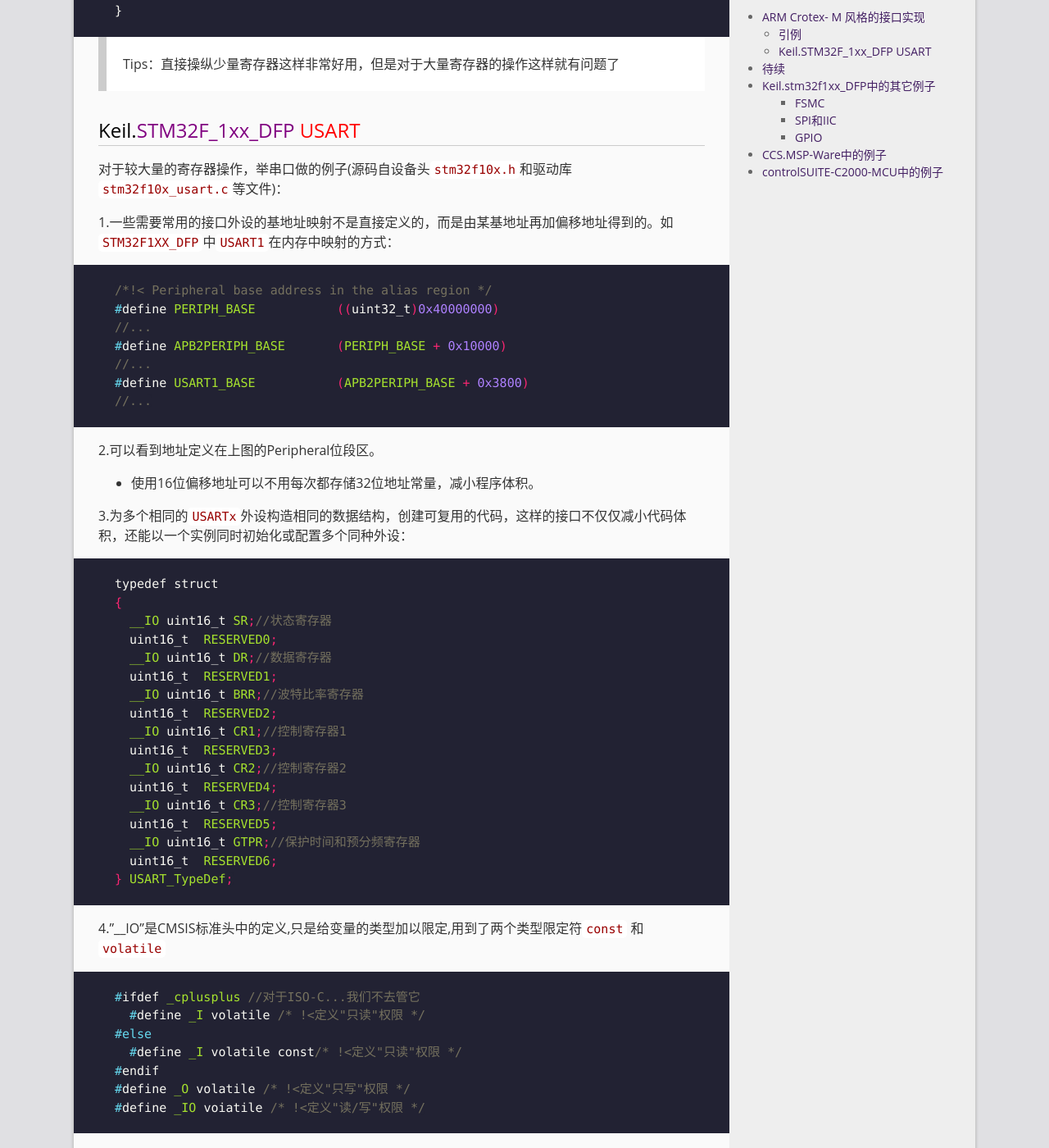
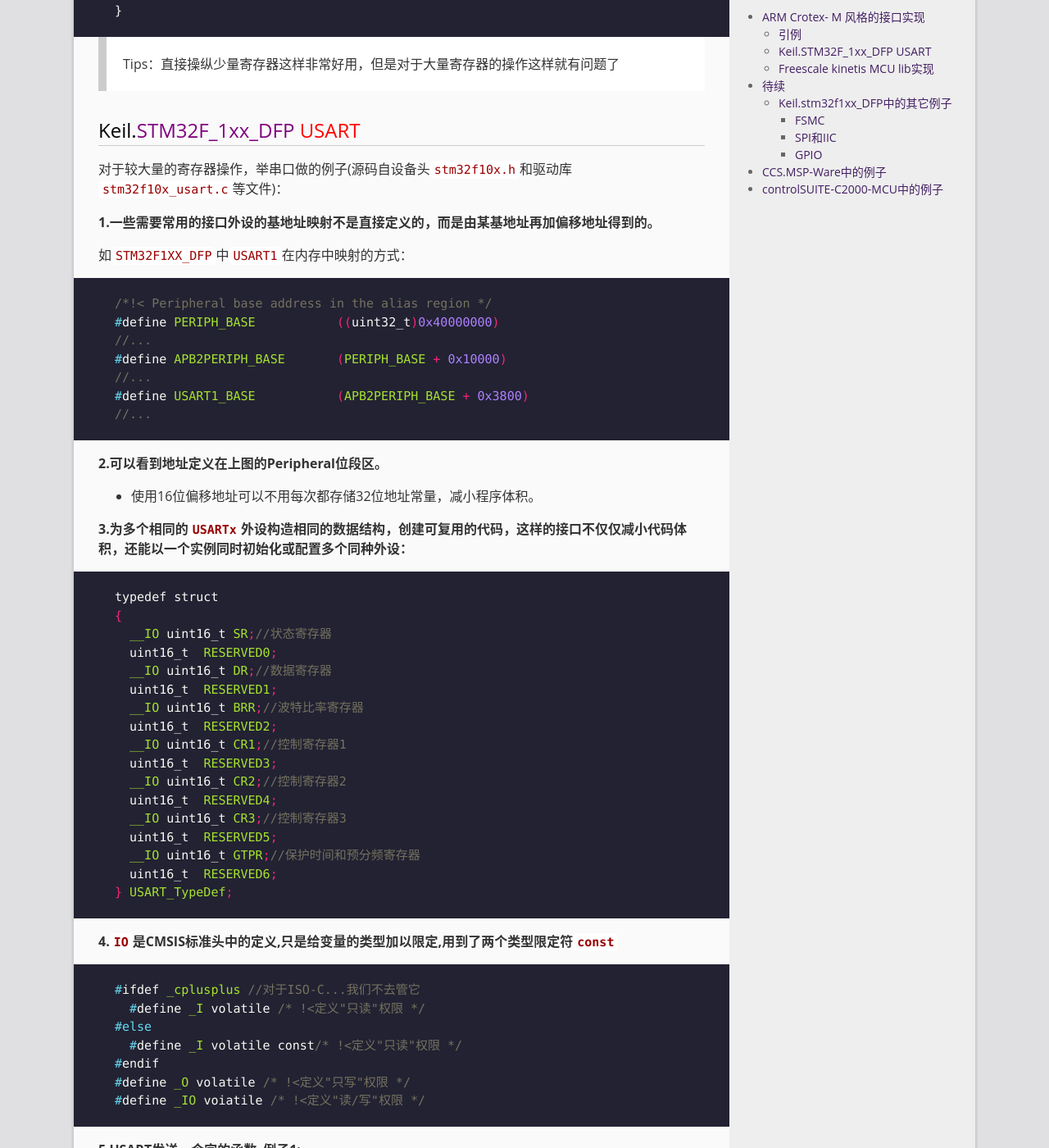
Before and after one commit to imTim12138/imTim12138.github.io, a Jekyll site: the page built from _posts/2016-04-01-i-o-peripheral-md.markdown, in a window 1280 px wide and 1400 px high, scrolled down 1785 px. Shown: the whole window at 82% size. Built offline with Jekyll 4.4.1, drawn with Linux system fonts in a browser that asks for light colours; comment, search, counter and statistics services are not loaded; some of the changed text lies outside the part shown.

Commit message:
add some contect to I/O post

````diff
--- a/_posts/2016-04-01-i-o-peripheral-md.markdown
+++ b/_posts/2016-04-01-i-o-peripheral-md.markdown
@@ -14,9 +14,10 @@
 ![memary](/images/memary.png)
 
 ## 引例
+
 先引一个Crotex-M权威指南上,展现原理的例子：
 
-1.定义指向0x40010800、0x40010804、0x40010808三个字的指针，并直接添加*，用于给特定地址直接赋值。
+**1.定义指向0x40010800、0x40010804、0x40010808三个字的指针，并直接添加*，用于给特定地址直接赋值。**
 
 ~~~scala
 /* STN32F 100RBT6BeGPIO A 端口配置寄存器低字 */
@@ -29,7 +30,7 @@
 ~~~
 > Tips:最里层两个同级括号将整数强制转换成`volatile unsigned long`型指针，最外层是为了取指针直接给指向的地址赋值。
 
-2.操纵寄存器
+**2.操纵寄存器**
 
 ~~~cpp
 /* 复位GPIOA */
@@ -47,7 +48,9 @@
 
 对于较大量的寄存器操作，举串口做的例子(源码自设备头`stm32f10x.h`和驱动库`stm32f10x_usart.c`等文件)：
 
-1.一些需要常用的接口外设的基地址映射不是直接定义的，而是由某基地址再加偏移地址得到的。如`STM32F1XX_DFP`中`USART1`在内存中映射的方式：
+**1.一些需要常用的接口外设的基地址映射不是直接定义的，而是由某基地址再加偏移地址得到的。**
+
+如`STM32F1XX_DFP`中`USART1`在内存中映射的方式：
 
 ~~~scala
 /*!< Peripheral base address in the alias region */
@@ -59,10 +62,11 @@
 //...
 ~~~
 
-2.可以看到地址定义在上图的Peripheral位段区。
+**2.可以看到地址定义在上图的Peripheral位段区。**
+
 - 使用16位偏移地址可以不用每次都存储32位地址常量，减小程序体积。
 
-3.为多个相同的`USARTx`外设构造相同的数据结构，创建可复用的代码，这样的接口不仅仅减小代码体积，还能以一个实例同时初始化或配置多个同种外设：
+**3.为多个相同的`USARTx`外设构造相同的数据结构，创建可复用的代码，这样的接口不仅仅减小代码体积，还能以一个实例同时初始化或配置多个同种外设：**
 
 ~~~scala
 typedef struct
@@ -84,8 +88,7 @@
 } USART_TypeDef;
 ~~~
 
-4."__IO"是CMSIS标准头中的定义,只是给变量的类型加以限定,用到了两个类型限定符`const`
-和`volatile`
+**4.`IO`是CMSIS标准头中的定义,只是给变量的类型加以限定,用到了两个类型限定符`const`**
 
 ```scala
 #ifdef _cplusplus //对于ISO-C...我们不去管它
@@ -97,7 +100,7 @@
 #define _IO voiatile /* !<定义"读/写"权限 */
 ```
 
-5.USART发送一个字的函数--例子1:
+**5.USART发送一个字的函数--例子1:**
 
 **stm32f10x_usart.c源文件中**
 
@@ -115,7 +118,9 @@
 ```
 > Tips:<span style="color: green">DR</span>(数据寄存器的后9位[0-8]是TXD\RXD\校验等等数据的存储域)
 
-6.位段获取USART各种状态位--例子2:
+**6.位段获取USART各种状态位--例子2:**
+
+软件查询结构体元素UARTx->SR的位读取结果,实现访问
 
 ```cpp
 /**
@@ -188,12 +197,15 @@
 #define IS_USART_DATA(DATA) ((DATA) <= 0x1FF)
 ```
 
-7.外设寄存器详细位定义,用于驱动函数操纵外设具体细节:
+**7.外设寄存器详细位定义,用于驱动函数操纵外设具体细节:**
+
 - 硬件位段操作的原子性，决定不会再因为与中断等异常共享变量而丢失数据。原因就是，中断一定会在位段操作之后再被响应。
+
+## Freescale kinetis MCU lib实现
 
 # <span style="color: red">待续</span>
 
-# Keil.stm32f1xx_DFP中的其它例子
+## Keil.stm32f1xx_DFP中的其它例子
 
 ### FSMC
 
````
Also changed, not shown: other parts of _posts/2016-04-01-i-o-peripheral-md.markdown (+4 -0 lines), images/USART_SR.png (added).
